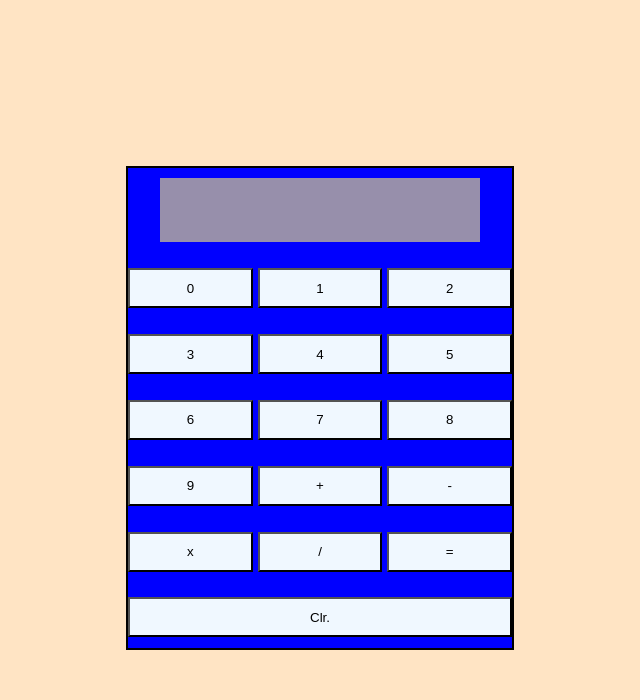
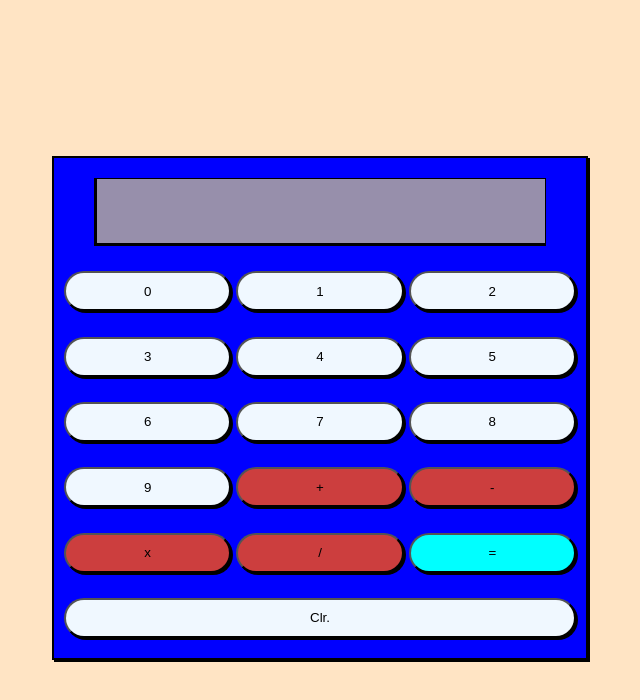
Before and after one commit to GilbosGaming/CalculatorTOP, a plain HTML site: page index.html in a window 1280 px wide. Shown: the whole page, without its empty margins (328-968 px from the left). Drawn offline with Linux system fonts and the light colour scheme.

Commit message:
completed styling

```diff
--- a/index.html
+++ b/index.html
@@ -19,11 +19,11 @@
     <button>7</button>
     <button>8</button>
     <button>9</button>
-    <button>+</button>
-    <button>-</button>
-    <button>x</button>
-    <button>/</button>
-    <button>=</button>
+    <button class="operation">+</button>
+    <button class="operation">-</button>
+    <button class="operation">x</button>
+    <button class="operation">/</button>
+    <button id="equals">=</button>
     <button>Clr.</button>
     </div>
     <script src="script.js"></script>
--- a/styles.css
+++ b/styles.css
@@ -1,3 +1,5 @@
+@import url('https://fonts.googleapis.com/css2?family=Orbitron:wght@400..900&family=Roboto:ital,wght@0,100;0,300;0,400;0,500;0,700;0,900;1,100;1,300;1,400;1,500;1,700;1,900&display=swap');
+
 body {
     background-color: bisque;
     height: 100vh;
@@ -11,20 +13,31 @@ body {
 .calculator {
     background-color: blue;
     height: 60vh;
-    width: 30vw;
+    width: 40vw;
     display: flex;
     flex-wrap: wrap;
     gap: 5px;
     justify-content: center;
     align-items: center;
     border: 2px solid black;
-
+    padding: 10px;
+    box-shadow: 2px 2px;
 }
 
 #display {
     background-color: rgba(170, 161, 161, 0.89);
     height: 8vh;
-    width: 25vw;
+    width: 35vw;
+    border-left: 3px solid black;
+    border-bottom: 3px solid black;
+    border-top: 1px solid black;
+    border-right: 1px solid black;
+    display: flex;
+    align-items: flex-end;
+    justify-content: flex-end;
+    font-size: 35px;
+    font-family: "Orbitron", sans-serif;
+
 }
 
 button {
@@ -32,4 +45,14 @@ button {
     height: 5vh;
     box-sizing: border-box;
     flex: 1 1 30%;
+    border-radius: 25px;
+    box-shadow: 2px 2px;
 }
+
+.operation {
+    background-color: rgb(204, 62, 62);
+}
+
+#equals {
+    background-color: aqua;
+}
```
